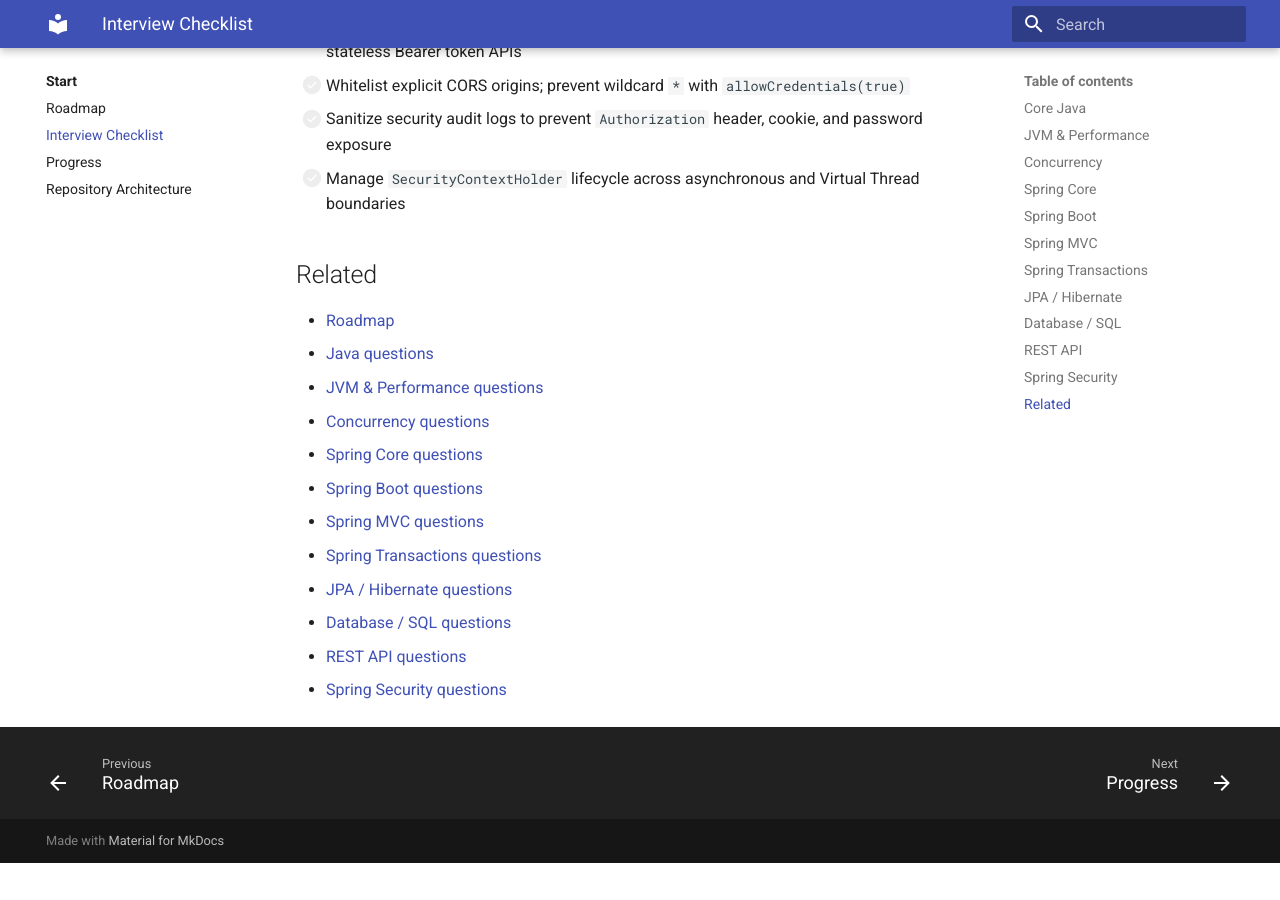
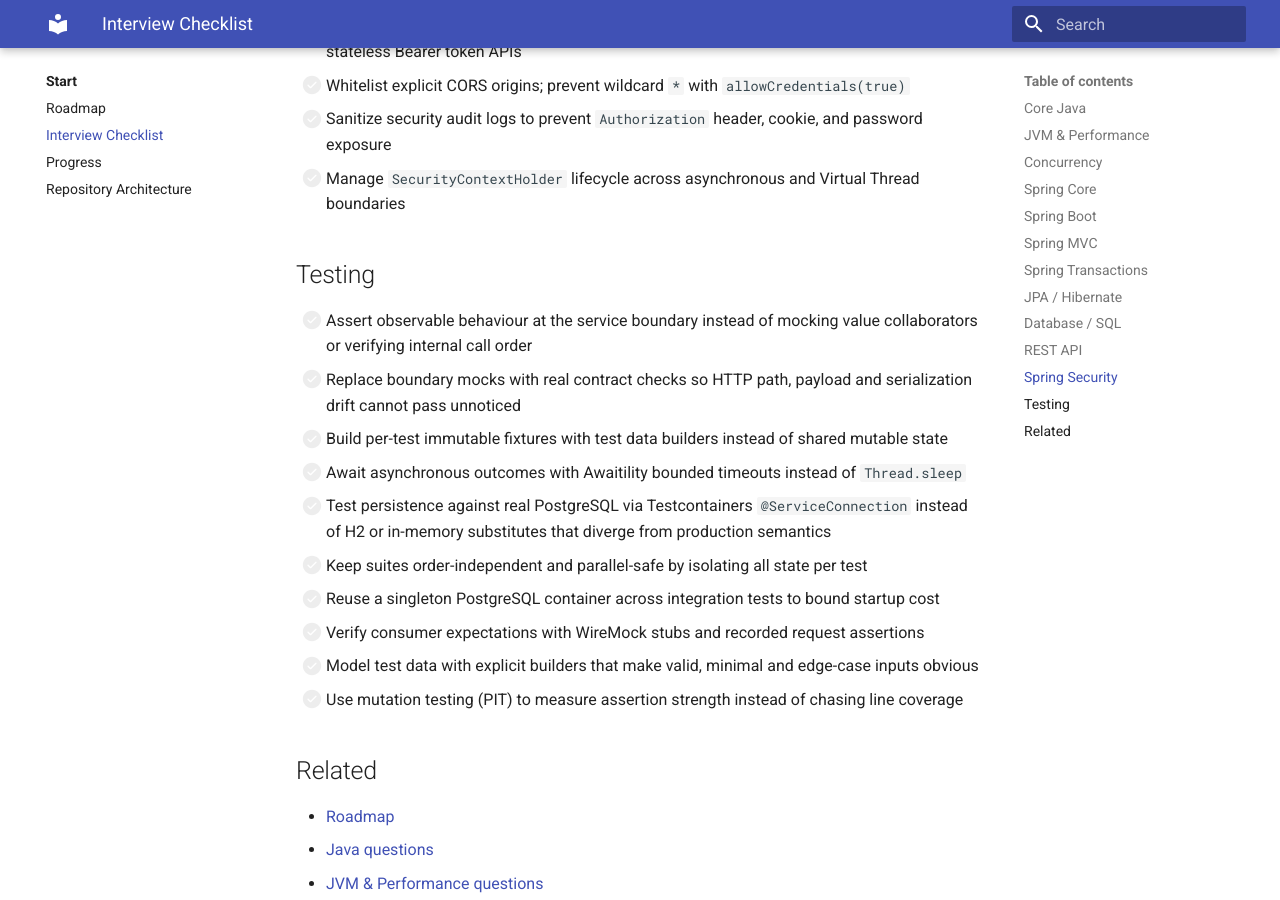
Before and after one commit to nghiango/review-java-knowledge, an MkDocs documentation site: the page built from docs/interview-checklist.md, in a window 1280 px wide and 900 px high, scrolled down 5838 px. Built offline with MkDocs 1.6.1 and Material for MkDocs 9.7.7, drawn with Linux system fonts in a browser that asks for light colours; before the commit the page ends 6701 px from its top, so only the background shows below that.

Commit message:
Scaffold the testing module
Generated with [Devin](https://devin.ai)

Co-Authored-By: Devin <158243242+devin-ai-integration[bot]@users.noreply.github.com>

```diff
--- a/docs/interview-checklist.md
+++ b/docs/interview-checklist.md
@@ -134,6 +134,19 @@
 - [ ] Sanitize security audit logs to prevent `Authorization` header, cookie, and password exposure
 - [ ] Manage `SecurityContextHolder` lifecycle across asynchronous and Virtual Thread boundaries
 
+## Testing
+
+- [ ] Assert observable behaviour at the service boundary instead of mocking value collaborators or verifying internal call order
+- [ ] Replace boundary mocks with real contract checks so HTTP path, payload and serialization drift cannot pass unnoticed
+- [ ] Build per-test immutable fixtures with test data builders instead of shared mutable state
+- [ ] Await asynchronous outcomes with Awaitility bounded timeouts instead of `Thread.sleep`
+- [ ] Test persistence against real PostgreSQL via Testcontainers `@ServiceConnection` instead of H2 or in-memory substitutes that diverge from production semantics
+- [ ] Keep suites order-independent and parallel-safe by isolating all state per test
+- [ ] Reuse a singleton PostgreSQL container across integration tests to bound startup cost
+- [ ] Verify consumer expectations with WireMock stubs and recorded request assertions
+- [ ] Model test data with explicit builders that make valid, minimal and edge-case inputs obvious
+- [ ] Use mutation testing (PIT) to measure assertion strength instead of chasing line coverage
+
 ## Related
 
 - [Roadmap](roadmap.md)
--- a/mkdocs.yml
+++ b/mkdocs.yml
@@ -140,6 +140,16 @@ nav:
           - Tests: topics/spring-security/tests.md
           - Production: topics/spring-security/production.md
           - Exercises: topics/spring-security/exercises.md
+      - Testing:
+          - Overview: topics/testing/index.md
+          - Concepts: topics/testing/concepts.md
+          - Internals: topics/testing/internals.md
+          - Interview Questions: topics/testing/questions.md
+          - Code Review: topics/testing/code-review.md
+          - Solutions: topics/testing/solutions.md
+          - Tests: topics/testing/tests.md
+          - Production: topics/testing/production.md
+          - Exercises: topics/testing/exercises.md
   - Issues:
       - Catalogue: issues/index.md
       - Security: issues/security.md
@@ -168,8 +178,10 @@ nav:
       - Database and SQL: questions/database-sql.md
       - REST API: questions/rest-api.md
       - Spring Security: questions/spring-security.md
+      - Testing: questions/testing.md
   - Reference:
       - Overview: reference/index.md
+      - Testing Plan: superpowers/plans/2026-09-20-testing-module.md
   - Contributing:
       - Specification Index: spec/README.md
       - Module Conventions: spec/module-conventions.md
```
Also changed, not shown: AGENTS.md (+1 -1 lines), docs/progress.md (+1 -1 lines), docs/questions/index.md (+1 -0 lines), docs/questions/testing.md (added, +10 -0 lines), docs/topics/testing/code-review.md (added, +8 -0 lines), docs/topics/testing/concepts.md (added, +8 -0 lines), docs/topics/testing/exercises.md (added, +7 -0 lines), docs/topics/testing/index.md (added, +7 -0 lines), docs/topics/testing/internals.md (added, +7 -0 lines), docs/topics/testing/production.md (added, +7 -0 lines), docs/topics/testing/questions.md (added, +7 -0 lines), docs/topics/testing/solutions.md (added, +8 -0 lines), docs/topics/testing/tests.md (added, +7 -0 lines), modules/12-testing/README.md (added, +21 -0 lines), 2 other files.
